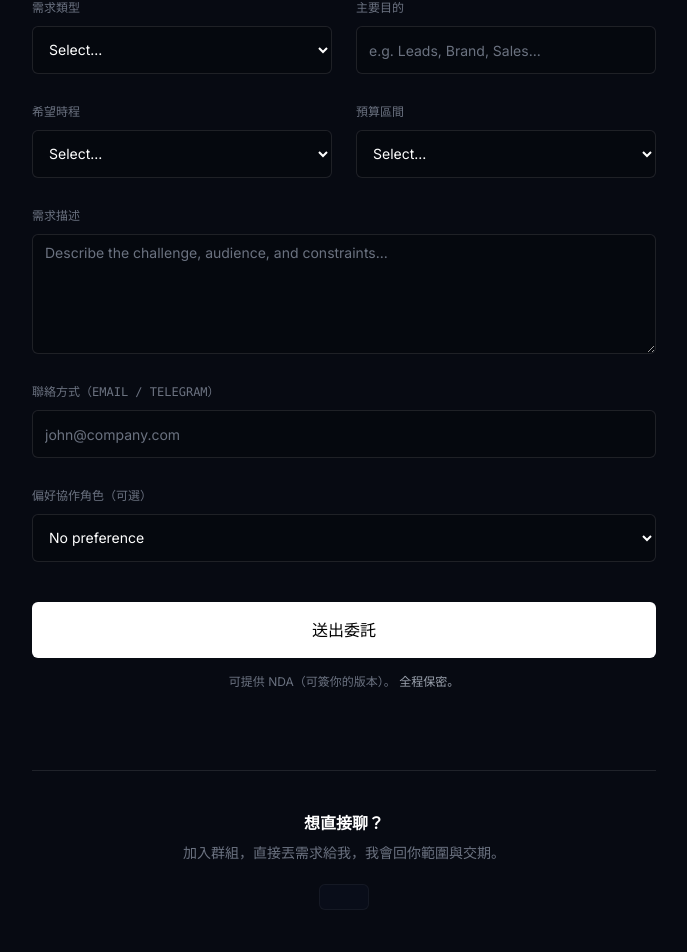
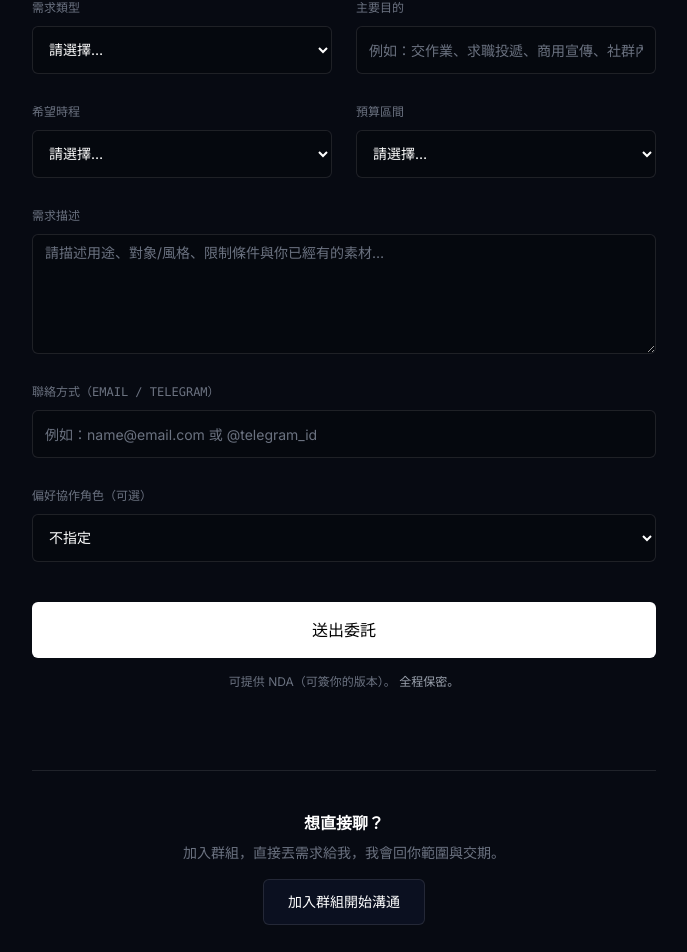
Before and after one commit to ARC-ARK/concierge-studio, a Next.js app: page /contact in a window 1280 px wide. Shown: the part 278-1230 px from the top of the page, without its empty margins (296-983 px from the left). Built offline with nearby package versions, Linux system fonts and the light colour scheme.

Commit message:
Update page.tsx

```diff
--- a/app/contact/page.tsx
+++ b/app/contact/page.tsx
@@ -9,12 +9,16 @@ import { Button, Input, Textarea, Card } from "@/components/ui/Primitives";
 import { FadeIn } from "@/components/ui/FadeIn";
 import { team } from "@/lib/content";
 import { copy } from "@/lib/copy";
+import Link from "next/link"; // [v1.3.2] 新增 Link
 
 const formSchema = z.object({
   category: z.string().min(1, copy.contact.form.validation.category),
   goal: z.string().min(1, copy.contact.form.validation.goal),
   timeline: z.string().min(1, copy.contact.form.validation.timeline),
   budget: z.string().min(1, copy.contact.form.validation.budget),
+  // 智慧判斷：
+  // 1. 如果輸入包含 "@"，則必須通過 Email 格式檢查
+  // 2. 如果不含 "@"，則視為 Telegram/其他，僅檢查最小長度
   contact: z.string().superRefine((val, ctx) => {
     const v = val.trim();
     if (v.includes("@")) {
@@ -69,7 +73,7 @@ function ContactForm() {
     setIsSubmitting(true);
     setSubmitError(null);
     try {
-      // 記得確認這裡是你的 Formspree URL
+      // 這是你的 Formspree URL
       const response = await fetch("https://formspree.io/f/xwvbwevn", {
         method: "POST",
         headers: { "Content-Type": "application/json" },
@@ -106,9 +110,8 @@ function ContactForm() {
       <div className="grid md:grid-cols-2 gap-6">
         <div className="space-y-2">
           <label className="text-xs font-mono text-gray-500 uppercase">{copy.contact.form.category}</label>
-          {/* [Phase 1: Fixed] 使用 copy.ts 渲染選項 */}
           <select {...register("category")} className="w-full h-12 rounded-md border border-white/10 bg-black/20 px-3 text-sm text-white focus:border-violet-500 focus:outline-none">
-            <option value="">Select...</option>
+            <option value="">{copy.contact.form.ui.select}</option>
             {copy.contact.form.options.category.map((o) => (
               <option key={o.value} value={o.value}>{o.label}</option>
             ))}
@@ -118,7 +121,7 @@ function ContactForm() {
 
         <div className="space-y-2">
           <label className="text-xs font-mono text-gray-500 uppercase">{copy.contact.form.goal}</label>
-          <Input {...register("goal")} placeholder="e.g. Leads, Brand, Sales..." />
+          <Input {...register("goal")} placeholder={copy.contact.form.placeholders.goal} />
           {errors.goal && <span className="text-red-500 text-xs">{errors.goal.message}</span>}
         </div>
       </div>
@@ -126,9 +129,8 @@ function ContactForm() {
       <div className="grid md:grid-cols-2 gap-6">
           <div className="space-y-2">
           <label className="text-xs font-mono text-gray-500 uppercase">{copy.contact.form.timeline}</label>
-          {/* [Phase 1: Fixed] 使用 copy.ts 渲染選項 */}
           <select {...register("timeline")} className="w-full h-12 rounded-md border border-white/10 bg-black/20 px-3 text-sm text-white focus:border-violet-500 focus:outline-none">
-            <option value="">Select...</option>
+            <option value="">{copy.contact.form.ui.select}</option>
             {copy.contact.form.options.timeline.map((o) => (
               <option key={o.value} value={o.value}>{o.label}</option>
             ))}
@@ -136,9 +138,8 @@ function ContactForm() {
         </div>
         <div className="space-y-2">
           <label className="text-xs font-mono text-gray-500 uppercase">{copy.contact.form.budget}</label>
-          {/* [Phase 1: Fixed] 使用 copy.ts 渲染選項 */}
           <select {...register("budget")} className="w-full h-12 rounded-md border border-white/10 bg-black/20 px-3 text-sm text-white focus:border-violet-500 focus:outline-none">
-            <option value="">Select...</option>
+            <option value="">{copy.contact.form.ui.select}</option>
             {copy.contact.form.options.budget.map((o) => (
               <option key={o.value} value={o.value}>{o.label}</option>
             ))}
@@ -148,20 +149,20 @@ function ContactForm() {
 
       <div className="space-y-2">
         <label className="text-xs font-mono text-gray-500 uppercase">{copy.contact.form.details}</label>
-        <Textarea {...register("details")} placeholder="Describe the challenge, audience, and constraints..." rows={5} />
+        <Textarea {...register("details")} placeholder={copy.contact.form.placeholders.details} rows={5} />
         {errors.details && <span className="text-red-500 text-xs">{errors.details.message}</span>}
       </div>
 
       <div className="space-y-2">
           <label className="text-xs font-mono text-gray-500 uppercase">{copy.contact.form.contact}</label>
-          <Input {...register("contact")} placeholder="john@company.com" />
+          <Input {...register("contact")} placeholder={copy.contact.form.placeholders.contact} />
           {errors.contact && <span className="text-red-500 text-xs">{errors.contact.message}</span>}
       </div>
 
       <div className="space-y-2">
         <label className="text-xs font-mono text-gray-500 uppercase">{copy.contact.form.specialist}</label>
         <select {...register("specialist")} className="w-full h-12 rounded-md border border-white/10 bg-black/20 px-3 text-sm text-white focus:border-violet-500 focus:outline-none">
-          <option value="">No preference</option>
+          <option value="">{copy.contact.form.ui.noPreference}</option>
           {team.map(t => <option key={t.name} value={t.name}>{t.name} - {t.role}</option>)}
         </select>
       </div>
@@ -197,10 +198,23 @@ export default function ContactPage() {
           <ContactForm />
         </Suspense>
 
+        {/* [v1.3.2 UPDATE] 底部按鈕改為外部社群連結 */}
         <div id="book" className="mt-20 pt-10 border-t border-white/10 text-center">
             <h3 className="text-white font-bold mb-2">{copy.contact.book.title}</h3>
             <p className="text-gray-500 text-sm mb-4">{copy.contact.book.sub}</p>
-            <Button variant="secondary" disabled>{copy.contact.book.btnLoading}</Button>
+
+            {copy.contact.book.groupHref ? (
+              <Link
+                href={copy.contact.book.groupHref}
+                target="_blank"
+                rel="noopener noreferrer"
+                className="inline-block"
+              >
+                <Button variant="secondary">{copy.contact.book.btnJoin}</Button>
+              </Link>
+            ) : (
+              <Button variant="secondary" disabled>Coming Soon</Button>
+            )}
         </div>
       </FadeIn>
     </div>
```
